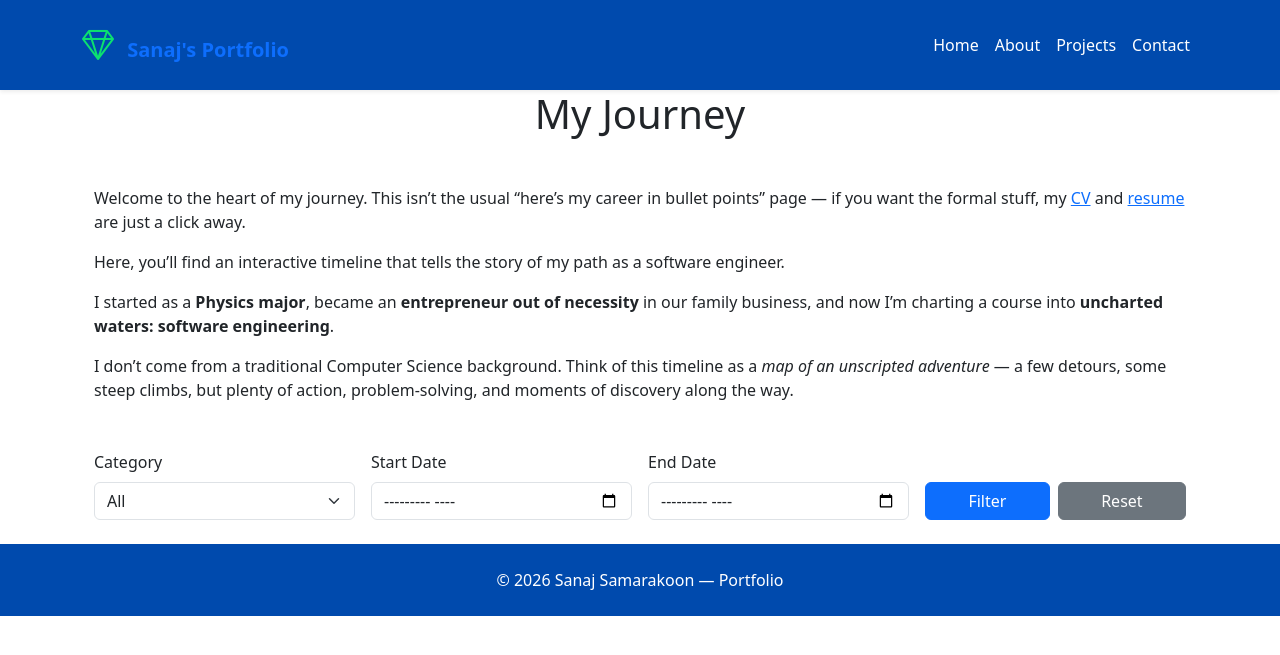
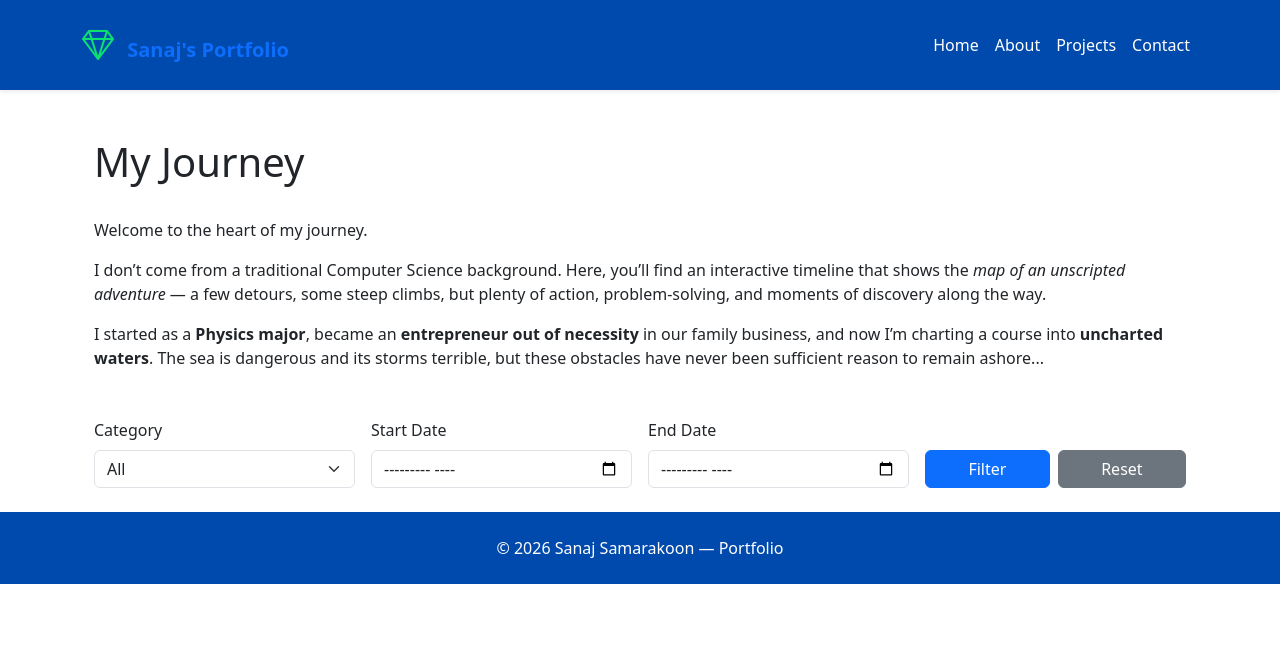
Before and after one commit to SanajSamarakoon/portfolio, a Flask app: page /about in a window 1280 px wide. Shown: the top 655 px of the page. Run offline with Flask 3, Linux system fonts and the light colour scheme.

Commit message:
completed

```diff
--- a/app.py
+++ b/app.py
@@ -2,6 +2,7 @@
 from flask import Flask, render_template, request, redirect, url_for, flash
 from datetime import datetime
 from models import db, TimelineEvent, Project, ContactMessage
+from sqlalchemy.sql.expression import func
 import os
 
 app = Flask(__name__)
@@ -24,7 +25,7 @@ def inject_current_year():
 
 @app.route('/')
 def index():
-    projects = Project.query.order_by(Project.id.desc()).limit(3).all() # Show only 3 projects on the homepage
+    projects = Project.query.order_by(func.random()).limit(3).all() # Show only 3 projects on the homepage
     return render_template('index.html', projects=projects)
 
 @app.route('/about')
--- a/static/css/styles.css
+++ b/static/css/styles.css
@@ -1,3 +1,10 @@
+/* This is styles.css*/
+.navbar-brand .bi-gem {
+  color: #0ce16f;
+  font-size: 2rem;
+}
+
+
 :root {
   --blue: #004aad; /* deep blue */
   --green: #28a745; /* vibrant green */
@@ -13,7 +20,7 @@
   background-color: var(--bs-primary, #0d6efd);
   left: 50%;
   transform: translateX(-50%);
-  z-index: -1; /* ensures it stays behind icons */
+  z-index: 1; /* ensures it stays behind icons */
 }
 .card {
   transition: transform 0.3s ease, box-shadow 0.3s ease;
@@ -33,15 +40,17 @@
   z-index: 2; /* ensures it floats above the line */
   position: relative;
 }
+@media (min-width:992px){
+  .timeline-icon {
+    position: absolute;
+    left: 50%;
+    transform: translateX(-50%);
+  }
+}
+
 .timeline-icon {
   transition: transform 0.3s ease, background-color 0.3s ease, border-color 0.3s ease;
 }
-.timeline-item:hover .timeline-icon {
-  transform: rotate(360deg) scale(1.5);
-  box-shadow: 0 0 15px rgba(0, 74, 173, 0.6), 0 0 30px rgba(0, 74, 173, 0.3);
-  transition: transform 0.8s ease, box-shadow 0.8s ease;
-}
-
 
 /* Make sure the line goes behind icons cleanly */
 .timeline-item {
@@ -49,13 +58,6 @@
   z-index: 1;
 }
 
-
-
-/* Reduce gap between timeline content and center line */
-.timeline-item .col-md-5 {
-  padding-left: 0.1rem !important;
-  padding-right: 0.1rem !important;
-}
 
 
 
@@ -78,7 +80,7 @@
   .timeline-line {
     left: 50%;
     transform: translateX(-50%);
-    z-index: -1; /* ensures it stays behind icons */
+    z-index: 0; /* ensures it stays behind icons */
   }
 }
 @media (max-width: 768px) {
@@ -309,7 +311,7 @@ html {
 
 /* Enhanced timeline animations */
 .timeline-item {
-    opacity: 0;
+    opacity: 1;
     transform: translateY(30px);
     transition: all 0.6s ease;
 }
--- a/static/js/main.js
+++ b/static/js/main.js
@@ -26,7 +26,7 @@ function initializeProjectInteractions() {
     timelineProjectLinks.forEach(link => {
         link.addEventListener('mouseenter', function() {
             const timelineItem = this.closest('.timeline-item');
-            timelineItem.style.transform = 'scale(1.02)';
+            timelineItem.style.transform = 'scale(1.10)';
         });
 
         link.addEventListener('mouseleave', function() {
--- a/templates/about.html
+++ b/templates/about.html
@@ -1,30 +1,28 @@
 {% extends "base.html" %}
-
+{% block title %}About — Sanaj{% endblock %}
 {% block content %}
-<h1 class="text-center mb-5">My Journey</h1>
+<div class="container mt-5">
+    <h1> My Journey</h1>
+    <br>
+</div>
 
 <section id="about-intro" class="mb-5">
   <div class="container">
     <p>
-      Welcome to the heart of my journey. This isn’t the usual “here’s my career in bullet points” page —
-      if you want the formal stuff, my
-      <a href="{{ url_for('static', filename='docs/Curriculum_vitae_V4_(12.08.2025).pdf')}}" download>CV</a>
-      and <a href="{{ url_for('static', filename='docs/Resume_V2_(12.08.2025).pdf')}}" download>resume</a>
-      are just a click away.
+      Welcome to the heart of my journey.
     </p>
-
-    <p>Here, you’ll find an interactive timeline that tells the story of my path as a software engineer.</p>
+    <p>
+      I don’t come from a traditional Computer Science background. Here, you’ll find an interactive timeline
+      that shows the <em>map of an unscripted adventure</em> — a few detours, some steep climbs, but plenty of action,
+      problem-solving, and moments of discovery along the way.
+    </p>
 
     <p>
       I started as a <strong>Physics major</strong>, became an <strong>entrepreneur out of necessity</strong> in our family business,
-      and now I’m charting a course into <strong>uncharted waters: software engineering</strong>.
+      and now I’m charting a course into <strong>uncharted waters</strong>. The sea is dangerous and its storms terrible,
+      but these obstacles have never been sufficient reason to remain ashore...
     </p>
 
-    <p>
-      I don’t come from a traditional Computer Science background. Think of this timeline as a
-      <em>map of an unscripted adventure</em> — a few detours, some steep climbs, but plenty of action,
-      problem-solving, and moments of discovery along the way.
-    </p>
   </div>
 </section>
 
@@ -59,15 +57,18 @@
   </form>
 </div>
 
+<div class="position-relative">
+  <!-- Vertical Line -->
+  <div class="timeline-line position-absolute top-0 bottom-0"></div>
+
 <!-- ===== Timeline Section ===== -->
-<div class="container position-relative">
-  <div class="timeline-line position-absolute top-0 start-50 translate-middle-x h-100"></div>
-
   {% for event in timeline %}
   <div class="row mb-5 align-items-stretch timeline-item">
+
+    <!-- TEXT left | IMAGE right -->
     {% if loop.index0 % 2 == 0 %}
     <!-- Text Left -->
-    <div class="col-12 col-lg-5 d-flex flex-column justify-content-center text-end pe-lg-3">
+    <div class="col-12 col-lg-5 d-flex flex-column justify-content-center text-end pe-lg-3 order-2 order-lg-1">
       <div class="card p-3 shadow-sm h-100">
         <h5 class="card-title">{{ event.title }}</h5>
         <h6 class="card-subtitle mb-2 text-muted">
@@ -84,12 +85,11 @@
         </div>
         {% endif %}
       </div>
-
     </div>
 
     <!-- Icon Center -->
-    <div class="col-lg-2 d-flex align-items-center justify-content-center">
-      <div class="timeline-icon bg-white border border-primary rounded-circle d-flex align-items-center justify-content-center shadow-sm mx-auto">
+      <div class="col-12 col-lg-2 d-none d-lg-flex align-items-center justify-content-center position-relative order-lg-2">
+        <div class="timeline-icon bg-white border border-primary rounded-circle d-flex align-items-center justify-content-center shadow-sm mx-auto">
         {% if event.category == "Academic" %}
           <i class="bi bi-mortarboard"></i>
         {% elif event.category == "Project" %}
@@ -105,7 +105,7 @@
     </div>
 
     <!-- Image Right -->
-    <div class="col-12 col-lg-5 d-flex flex-column align-items-stretch position-relative text-center text-lg-start ps-lg-3 pe-lg-3">
+    <div class="col-12 col-lg-5 d-flex flex-column align-items-stretch text-center text-lg-start ps-lg-3 pe-lg-3 order-1 order-lg-3">
       {% if event.image_path %}
       <div class="position-relative w-100">
         <img src="{{ url_for('static', filename=event.image_path) }}" class="img-fluid rounded shadow-sm" alt="{{ event.title }}">
@@ -121,9 +121,10 @@
       {% endif %}
     </div>
 
+    <!-- IMAGE left | TEST right -->
     {% else %}
     <!-- Image Left -->
-    <div class="col-12 col-lg-5 d-flex flex-column align-items-stretch position-relative text-center text-lg-start ps-lg-3 pe-lg-3">
+    <div class="col-12 col-lg-5 d-flex flex-column align-items-stretch text-center text-lg-start ps-lg-3 pe-lg-3 order-1 order-lg-1">
       {% if event.image_path %}
       <div class="position-relative w-100">
         <img src="{{ url_for('static', filename=event.image_path) }}" class="img-fluid rounded shadow-sm" alt="{{ event.title }}">
@@ -140,7 +141,7 @@
     </div>
 
     <!-- Icon Center -->
-    <div class="col-12 col-lg-2 d-flex align-items-center justify-content-center my-3 my-lg-0">
+    <div class="col-12 col-lg-2 d-none d-lg-flex align-items-center justify-content-center position-relative order-lg-2">
       <div class="timeline-icon bg-white border border-primary rounded-circle d-flex align-items-center justify-content-center shadow-sm mx-auto">
         {% if event.category == "Academic" %}
           <i class="bi bi-mortarboard"></i>
@@ -157,7 +158,7 @@
     </div>
 
     <!-- Text Right -->
-    <div class="col-12 col-lg-5 d-flex flex-column justify-content-center text-end pe-lg-3">
+    <div class="col-12 col-lg-5 d-flex flex-column justify-content-center text-end pe-lg-3 order-3 order-lg-3">
       <div class="card p-3 shadow-sm h-100">
         <h5 class="card-title">{{ event.title }}</h5>
         <h6 class="card-subtitle mb-2 text-muted">
@@ -180,4 +181,5 @@
   {% endfor %}
 </div>
 
+
 {% endblock %}
--- a/templates/base.html
+++ b/templates/base.html
@@ -24,7 +24,7 @@
         <div class="container">
             <!-- Brand/Logo -->
             <a class="navbar-brand" href="{{ url_for('index') }}">
-                <i class="bi bi-gem me-2" style="color: #0ce16f; font-size: 2.0rem;"></i>
+                <i class="bi bi-gem me-2"></i>
                 <span class="text-primary fw-bold">Sanaj's Portfolio</span>
             </a>
 
```
Also changed, not shown: templates/contact.html (+8 -13 lines), templates/index.html (+3 -8 lines), templates/project_detail.html (+3 -4 lines), templates/projects.html (+5 -3 lines), 3 other files.
